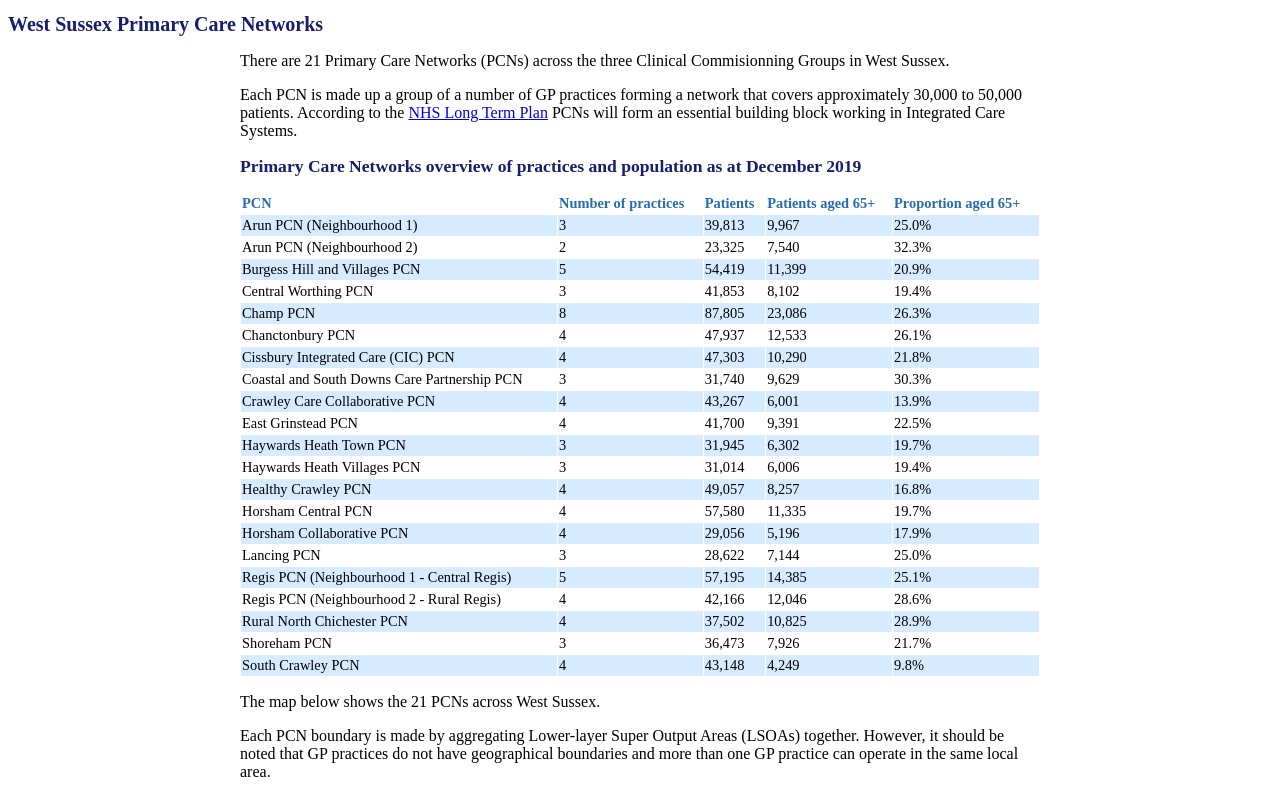
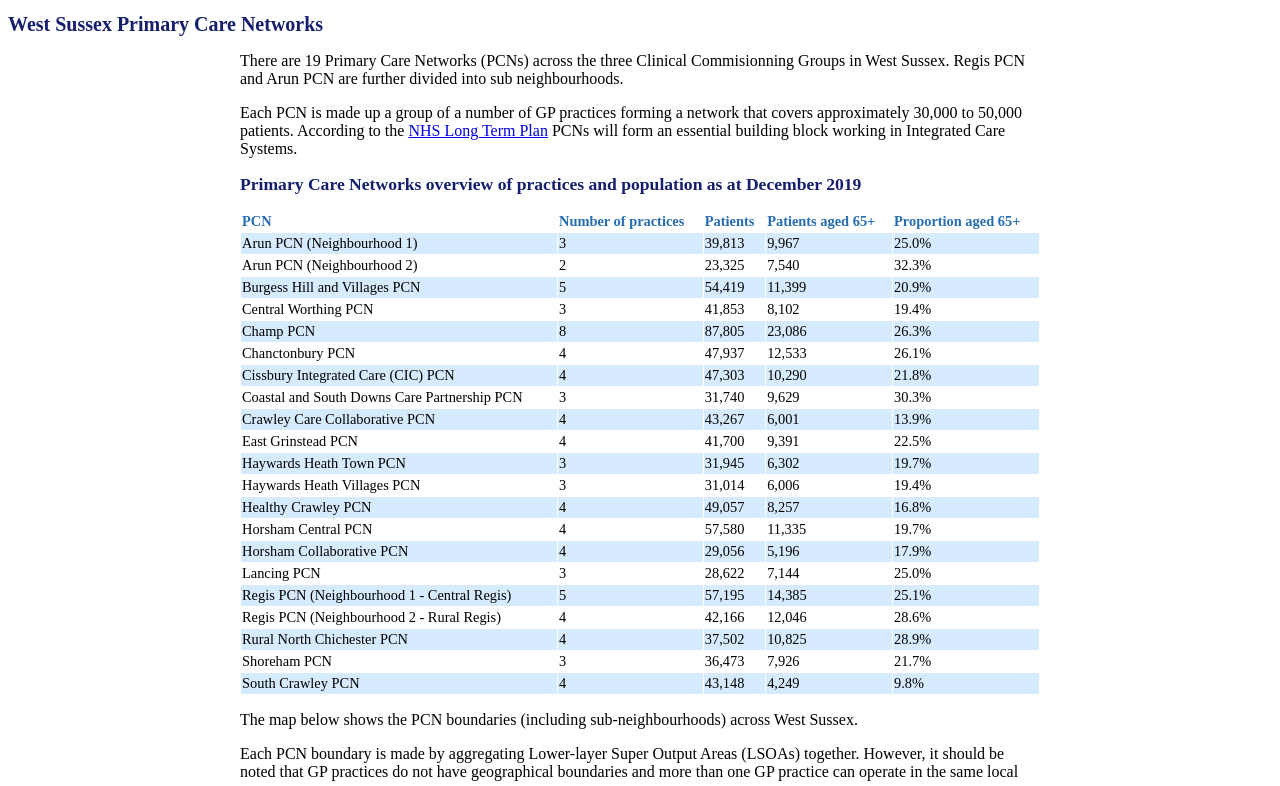
Before and after one commit to psychty/primary-care-geographies, a plain HTML site: page index.html in a window 1280 px wide. Shown: the top 786 px of the page. Drawn offline with nearby package versions, Linux system fonts and the light colour scheme.

Commit message:
Text change

```diff
--- a/index.html
+++ b/index.html
@@ -21,13 +21,13 @@
 
 <article class = "main">
 
-  <p>There are 21 Primary Care Networks (PCNs) across the three Clinical Commisionning Groups in West Sussex.</p>
+  <p>There are 19 Primary Care Networks (PCNs) across the three Clinical Commisionning Groups in West Sussex. Regis PCN and Arun PCN are further divided into sub neighbourhoods.</p>
   <p>Each PCN is made up a group of a number of GP practices forming a network that covers approximately 30,000 to 50,000 patients. According to the <a href = 'https://www.england.nhs.uk/long-term-plan/', target = '_blank'>NHS Long Term Plan</a> PCNs will form an essential building block working in Integrated Care Systems.</p>
 
 <h2>Primary Care Networks overview of practices and population as at December 2019</h2>
   <div id= 'pcn_overview_table'></div>
 
-  <p>The map below shows the 21 PCNs across West Sussex.</p>
+  <p>The map below shows the PCN boundaries (including sub-neighbourhoods) across West Sussex.</p>
   <p>Each PCN boundary is made by aggregating Lower-layer Super Output Areas (LSOAs) together. However, it should be noted that GP practices do not have geographical boundaries and more than one GP practice can operate in the same local area.</p>
   <p>Whilst the map is useful to understand roughly the local areas that each PCN may cover, for planning purposes, in reality these boundaries are not mutually exclusive (e.g. there is some crossover as patients may use GP services outside of their local areas).</p>
   <p>We have assigned every LSOA in West Sussex to one PCN based on data from the number of residents in the LSOA registered to each GP practice and some GP practices operate in areas assigned to other PCNs (e.g. Horsham Collaborative practices in Horsham Central areas). PCN boundaries can transcend district and borough boundaries and some even cross into neighbouring counties.</p>
```
